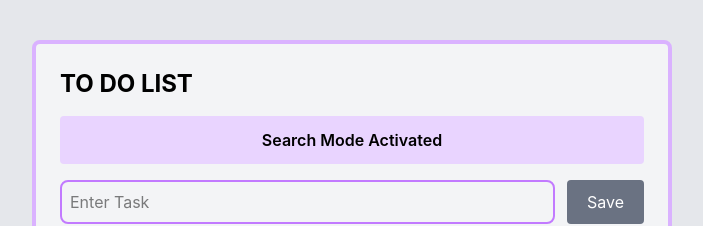
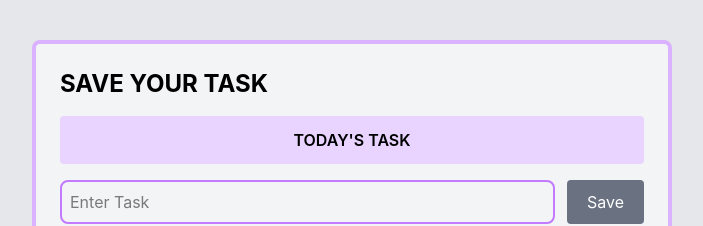
Before and after one commit to Sibtain011/Todo_Web, a React (Vite) app in the folder frontend/todo_web/: page / in a window 1280 px wide. Shown: the top 226 px of the page, without its empty margins (288-991 px from the left). Built offline with nearby package versions, Linux system fonts and the light colour scheme; no server answers.

Commit message:
Update App.jsx

```diff
--- a/frontend/todo_web/src/App.jsx
+++ b/frontend/todo_web/src/App.jsx
@@ -96,13 +96,13 @@ function App() {
     <div className="w-1/2 bg-gray-100 rounded-lg border-4 border-purple-300 p-6">
 
       <h1 className="text-2xl font-bold mb-4">
-        TO DO LIST
+        SAVE YOUR TASK
       </h1>
 
       {/* Input Section */}
 
       <div className="bg-purple-200 text-center font-semibold p-3 mb-4 rounded">
-        Search Mode Activated
+        TODAY'S TASK
       </div>
 
       <div className="flex gap-3 mb-6">
```
